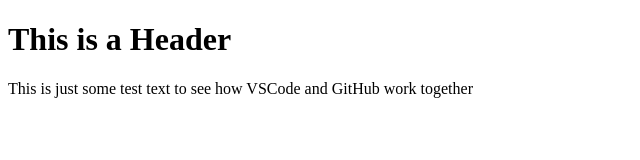
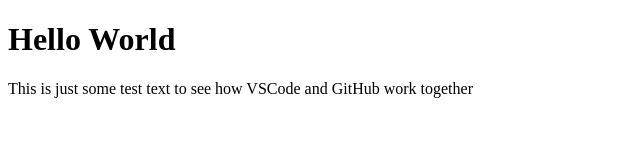
Before and after one commit to RadicalGoat/radicalgoat.github.io, a plain HTML site: page index.html in a window 1280 px wide. Shown: the whole page, without its empty margins (0-640 px from the left). Drawn offline with Linux system fonts and the light colour scheme.

Commit message:
Removed IE checks

```diff
--- a/index.html
+++ b/index.html
@@ -1,8 +1,5 @@
 <!DOCTYPE html>
-<!--[if lt IE 7]>      <html class="no-js lt-ie9 lt-ie8 lt-ie7"> <![endif]-->
-<!--[if IE 7]>         <html class="no-js lt-ie9 lt-ie8"> <![endif]-->
-<!--[if IE 8]>         <html class="no-js lt-ie9"> <![endif]-->
-<!--[if gt IE 8]>      <html class="no-js"> <!--<![endif]-->
+
 <html>
     <head>
         <meta charset="utf-8">
@@ -13,11 +10,8 @@
         <link rel="stylesheet" href="">
     </head>
     <body>
-        <!--[if lt IE 7]>
-            <p class="browsehappy">You are using an <strong>outdated</strong> browser. Please <a href="#">upgrade your browser</a> to improve your experience.</p>
-        <![endif]-->
         <h1>
-            This is a Header
+            Hello World
         </h1>
         <p>
             This is just some test text to see how VSCode and GitHub work together
```
